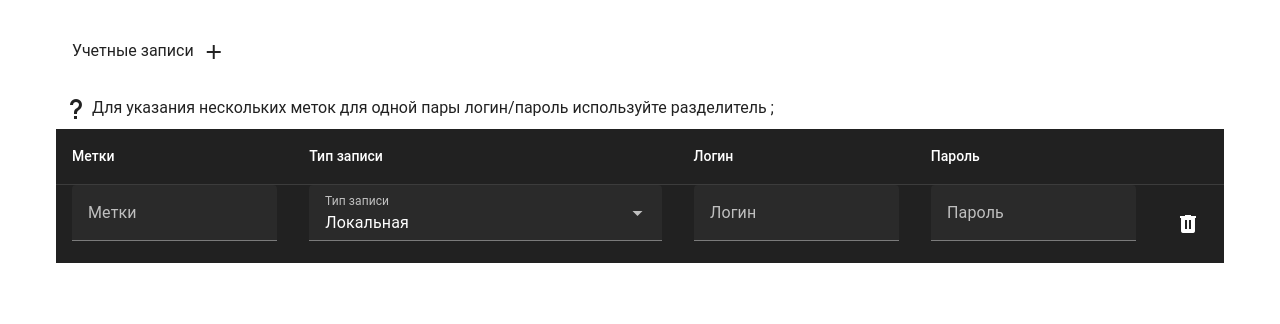
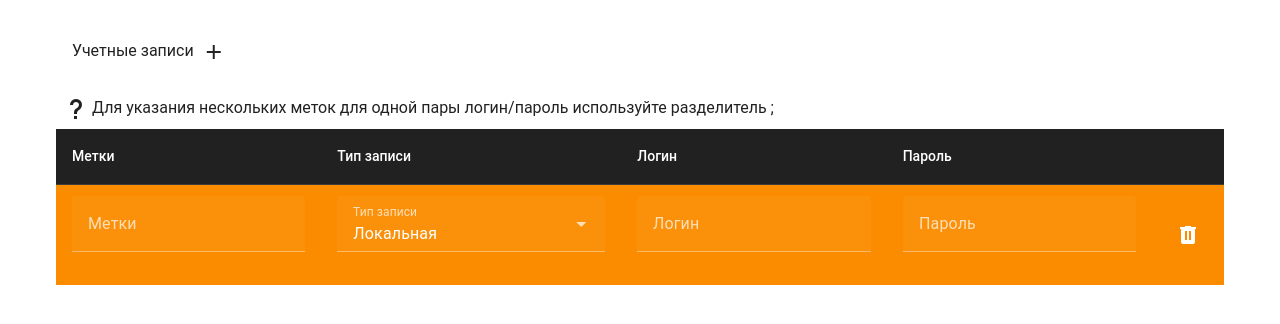
Before and after one commit to Nnder/mini-test, a Vue app: page / in a window 1280 px wide. Both pictures are taken after a click on the button 213 px from the left and 52 px from the top of the page. Shown: the top 324 px of the page. Built offline with nearby package versions, Linux system fonts and the light colour scheme; a small style sheet from the web is missing.

Commit message:
выводить ошибки

```diff
--- a/src/pages/index.vue
+++ b/src/pages/index.vue
@@ -11,10 +11,16 @@ const addEmptyUser = () => {
     type: "Локальная",
     login: "",
     password: "",
+    save: false,
   };
 
   userStore.addUser(emptyUser);
   console.log(emptyUser);
+};
+
+const rules = {
+  required: (value: string) => !!value || "Обязательное поле.",
+  counter: (value: string) => value.length >= 2 || "Минимально 2 символа",
 };
 </script>
 
@@ -49,11 +55,22 @@ const addEmptyUser = () => {
         </tr>
       </thead>
       <tbody>
-        <tr v-for="user in userStore.users" :key="user.id">
+        <tr
+          v-for="user in userStore.users"
+          :key="user.id"
+          height="100"
+          :class="[user?.save ? 'bg-dark' : 'bg-warning']"
+        >
           <td>
-            <v-text-field label="Метки" v-model="user.markers"></v-text-field>
+            <v-text-field
+              :rules="[rules.required, rules.counter]"
+              label="Метки"
+              maxlength="50"
+              v-model="user.markers"
+              :hasError="user.save"
+            ></v-text-field>
           </td>
-          <td>
+          <td width="300">
             <v-select
               label="Тип записи"
               :items="['Локальная', 'LDAP']"
@@ -61,10 +78,21 @@ const addEmptyUser = () => {
             ></v-select>
           </td>
           <td :colspan="user.type === 'LDAP' ? 2 : 1">
-            <v-text-field label="Логин" v-model="user.login"></v-text-field>
+            <v-text-field
+              :rules="[rules.required, rules.counter]"
+              label="Логин"
+              maxlength="100"
+              v-model="user.login"
+            ></v-text-field>
           </td>
           <td v-show="user.type !== 'LDAP'">
-            <v-text-field label="Пароль" v-model="user.password"></v-text-field>
+            <v-text-field
+              :rules="[rules.required, rules.counter]"
+              label="Пароль"
+              type="password"
+              maxlength="100"
+              v-model="user.password"
+            ></v-text-field>
           </td>
           <td width="25">
             <v-icon-btn
--- a/src/types/user.types.ts
+++ b/src/types/user.types.ts
@@ -5,5 +5,6 @@ export interface IUser {
   markers: string;
   type: UserType;
   login: string;
-  password?: string;
+  password?: string | null;
+  save?: boolean;
 }
```
